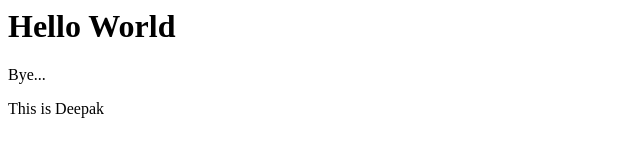
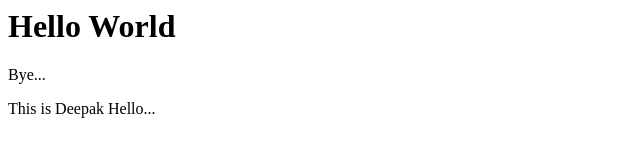
Before and after one commit to Deepak7601/azuree1, a plain HTML site: page index.html in a window 1280 px wide. Shown: the full height of the page, 0-640 px from the left. Drawn offline with Linux system fonts and the light colour scheme.

Commit message:
Update index.html

```diff
--- a/index.html
+++ b/index.html
@@ -3,6 +3,6 @@
  <p>Bye...</p>
  <title> Deepak</title>
  <body>
-    This is Deepak
+    This is Deepak Hello...
  </body>
 </html>
```
